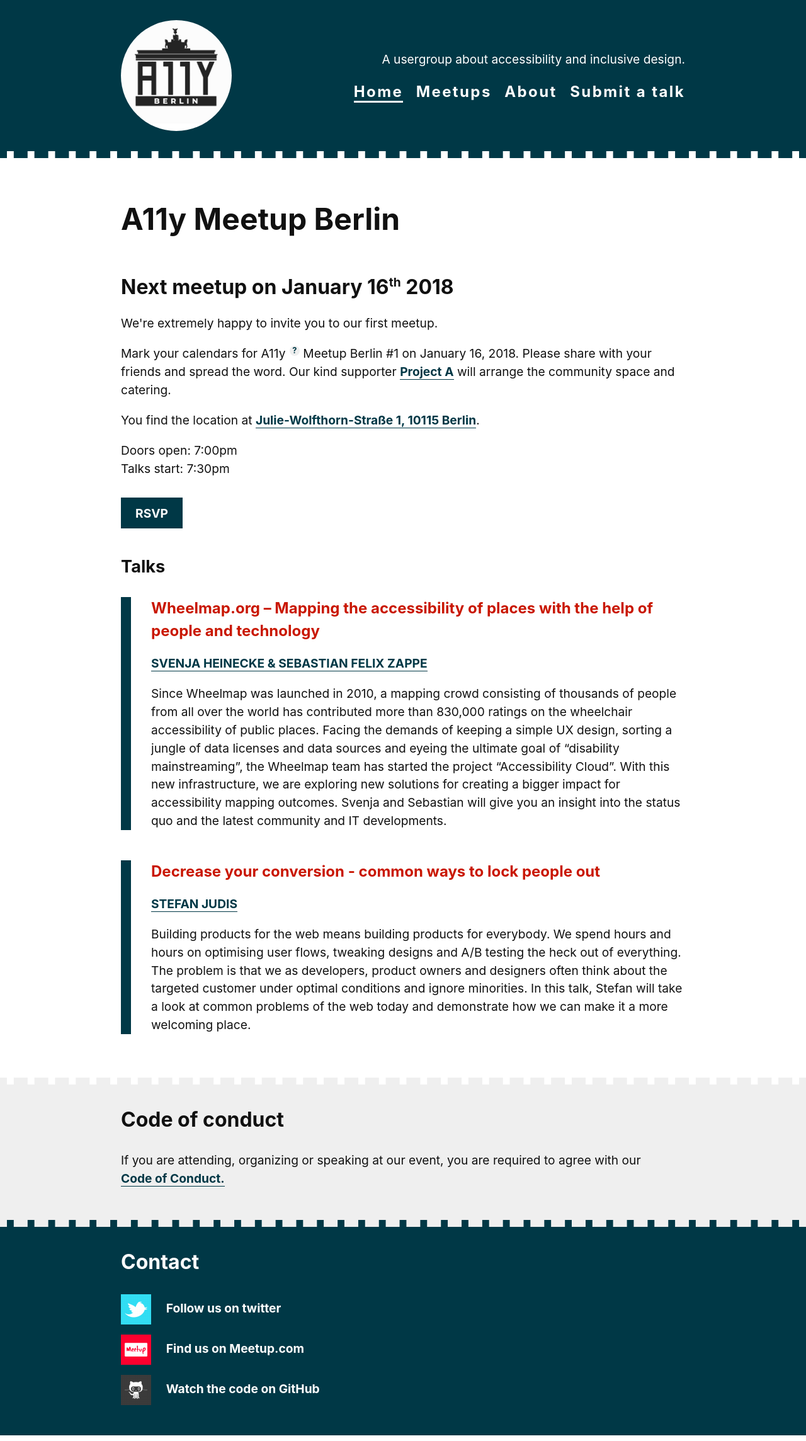
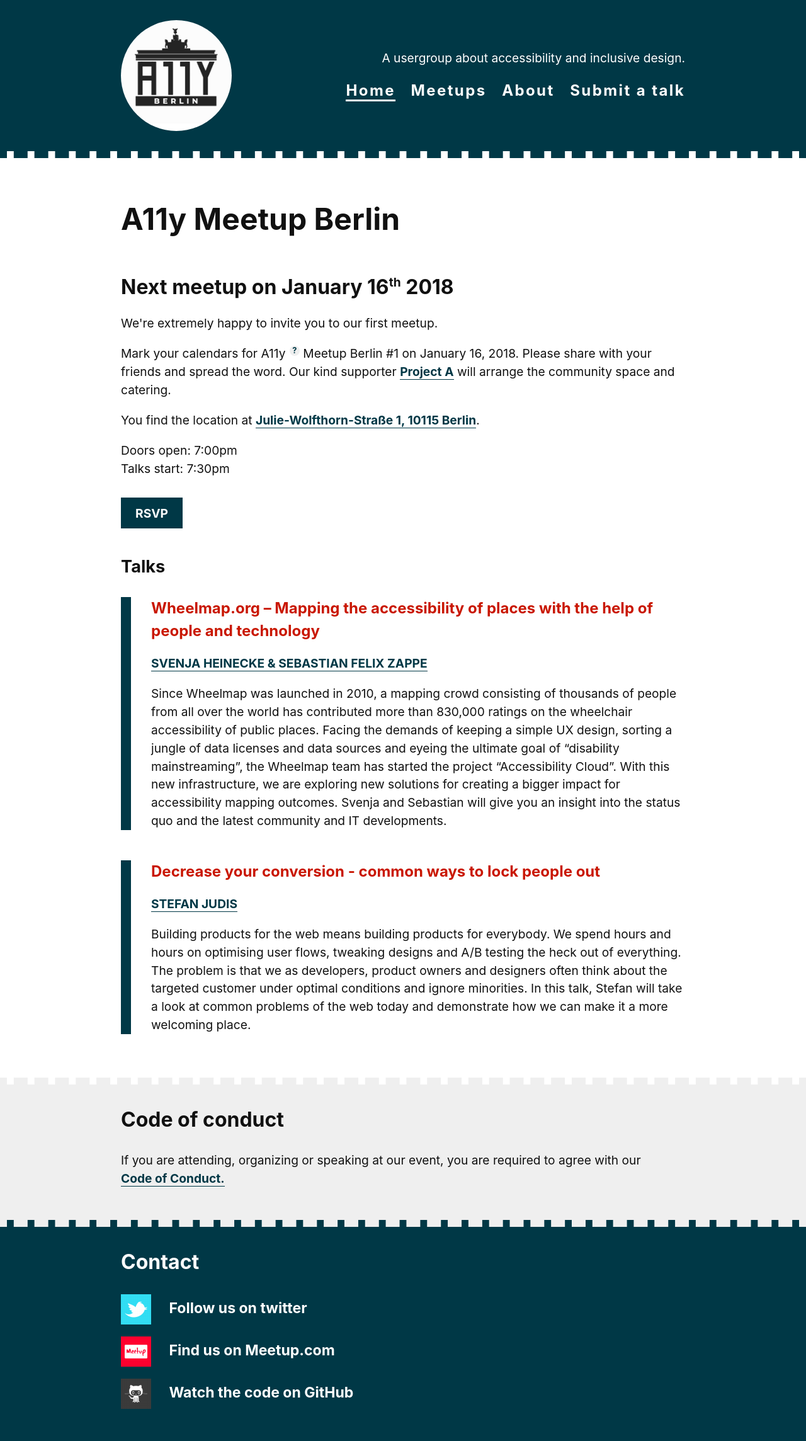
Before and after one commit to a11yberlin/a11y-meetup-berlin.de, a Jekyll site: the page built from index.html, in a window 1280 px wide. Shown: the whole page at 63% size. Built offline with Jekyll 4.4.1, drawn with Linux system fonts in a browser that asks for light colours.

Commit message:
Standardises ol, ul, and p font sizes

```diff
--- a/_sass/_base.scss
+++ b/_sass/_base.scss
@@ -54,7 +54,9 @@ a {
     }
 }
 
-p {
+p,
+ul,
+ol {
     font-size: 1.2rem;
 }
 
```
